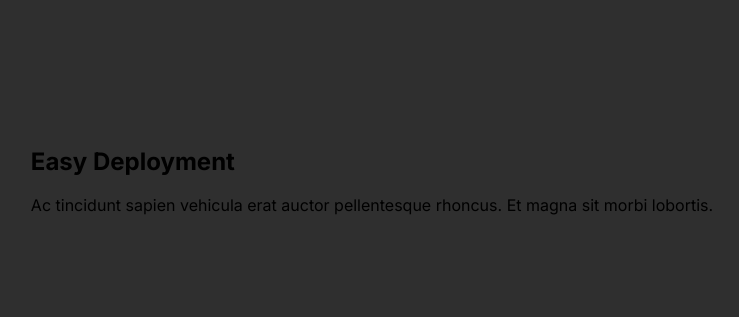
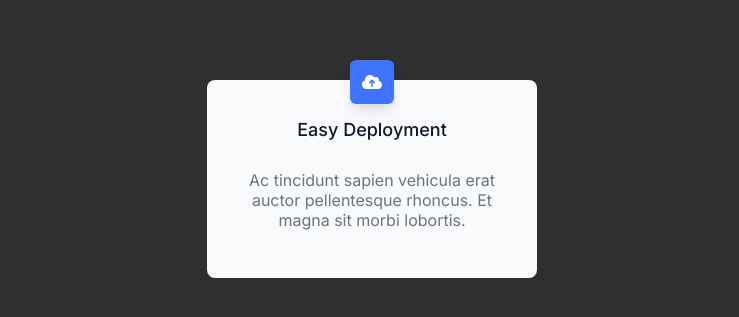
Before and after one commit to SGM-dev/react-component-library, a React (Vite) app: page / in a window 1280 px wide. Shown: the part 221-538 px from the top of the page, without its empty margins (268-1007 px from the left). Built offline with nearby package versions, Linux system fonts and the light colour scheme.

Commit message:
setup styling, structure for the Card

```diff
--- a/src/App.jsx
+++ b/src/App.jsx
@@ -1,11 +1,15 @@
 import "./App.css";
 import Card from "./components/Card";
+import { FontAwesomeIcon } from "@fortawesome/react-fontawesome";
+import { faCloudArrowUp } from "@fortawesome/free-solid-svg-icons";
 
 function App() {
   return (
     <main>
       <Card>
-        <Card.Icon></Card.Icon>
+        <Card.Icon>
+          <FontAwesomeIcon icon={faCloudArrowUp} />
+        </Card.Icon>
         <Card.Title>Easy Deployment</Card.Title>
         <Card.Desc>
           Ac tincidunt sapien vehicula erat auctor pellentesque rhoncus. Et
--- a/src/components/Card/Card.css
+++ b/src/components/Card/Card.css
@@ -0,0 +1,41 @@
+.card-container {
+  display: flex;
+  padding: 0px 24px 32px 24px;
+  flex-direction: column;
+  align-items: center;
+  border-radius: 8px;
+  background: #f9fafb;
+  max-width: 330px;
+}
+
+.card-icon {
+  border-radius: 6px;
+  background: #3f75fe;
+  padding: 12px;
+  color: #ffffff;
+  /* /shadow/lg */
+  box-shadow: 0px 4px 6px -2px rgba(0, 0, 0, 0.05),
+    0px 10px 15px -3px rgba(0, 0, 0, 0.1);
+  margin-top: -20px;
+}
+
+.card-title {
+  color: #111827;
+  text-align: center;
+  /* text-lg/leading-7/font-medium */
+  font-family: "Inter", sans-serif;
+  font-size: 18px;
+  font-style: normal;
+  font-weight: 500;
+}
+
+.card-description {
+  color: #6b7280;
+  text-align: center;
+
+  /* text-base/leading-6/font-normal */
+  font-family: "Inter", sans-serif;
+  font-size: 16px;
+  font-style: normal;
+  font-weight: 400;
+}
--- a/src/components/Card/Card.jsx
+++ b/src/components/Card/Card.jsx
@@ -1,6 +1,13 @@
 import "./Card.css";
 import PropTypes from "prop-types";
+import classNames from "classnames";
 
-export default function Card({ children }) {
-  return <div className="card-container">{children}</div>;
+export default function Card({ children, className, ...rest }) {
+  const allClasses = classNames("card-container", className);
+
+  return (
+    <div className={allClasses} {...rest}>
+      {children}
+    </div>
+  );
 }
--- a/src/components/Card/CardDesc.jsx
+++ b/src/components/Card/CardDesc.jsx
@@ -1,6 +1,12 @@
 import "./Card.css";
-import PropTypes from "prop-types";
+import classNames from "classnames";
 
-export default function CardDesc({ children }) {
-  return <p className="card-description">{children}</p>;
+export default function CardDesc({ children, className, ...rest }) {
+  const allClasses = classNames("card-description", className);
+
+  return (
+    <p className={allClasses} {...rest}>
+      {children}
+    </p>
+  );
 }
--- a/src/components/Card/CardIcon.jsx
+++ b/src/components/Card/CardIcon.jsx
@@ -1,5 +1,12 @@
 import "./Card.css";
+import classNames from "classnames";
 
-export default function CardIcon({ children }) {
-  return <>{children}</>;
+export default function CardIcon({ children, className, ...rest }) {
+  const allClasses = classNames("card-icon", className);
+
+  return (
+    <div className={allClasses} {...rest}>
+      {children}
+    </div>
+  );
 }
--- a/src/components/Card/CardTitle.jsx
+++ b/src/components/Card/CardTitle.jsx
@@ -1,6 +1,12 @@
 import "./Card.css";
-import PropTypes from "prop-types";
+import classNames from "classnames";
 
-export default function CardTitle({ children }) {
-  return <h2 className="card-title">{children}</h2>;
+export default function CardTitle({ children, className, ...rest }) {
+  const allClasses = classNames("card-title", className);
+
+  return (
+    <h2 className={allClasses} {...rest}>
+      {children}
+    </h2>
+  );
 }
```
